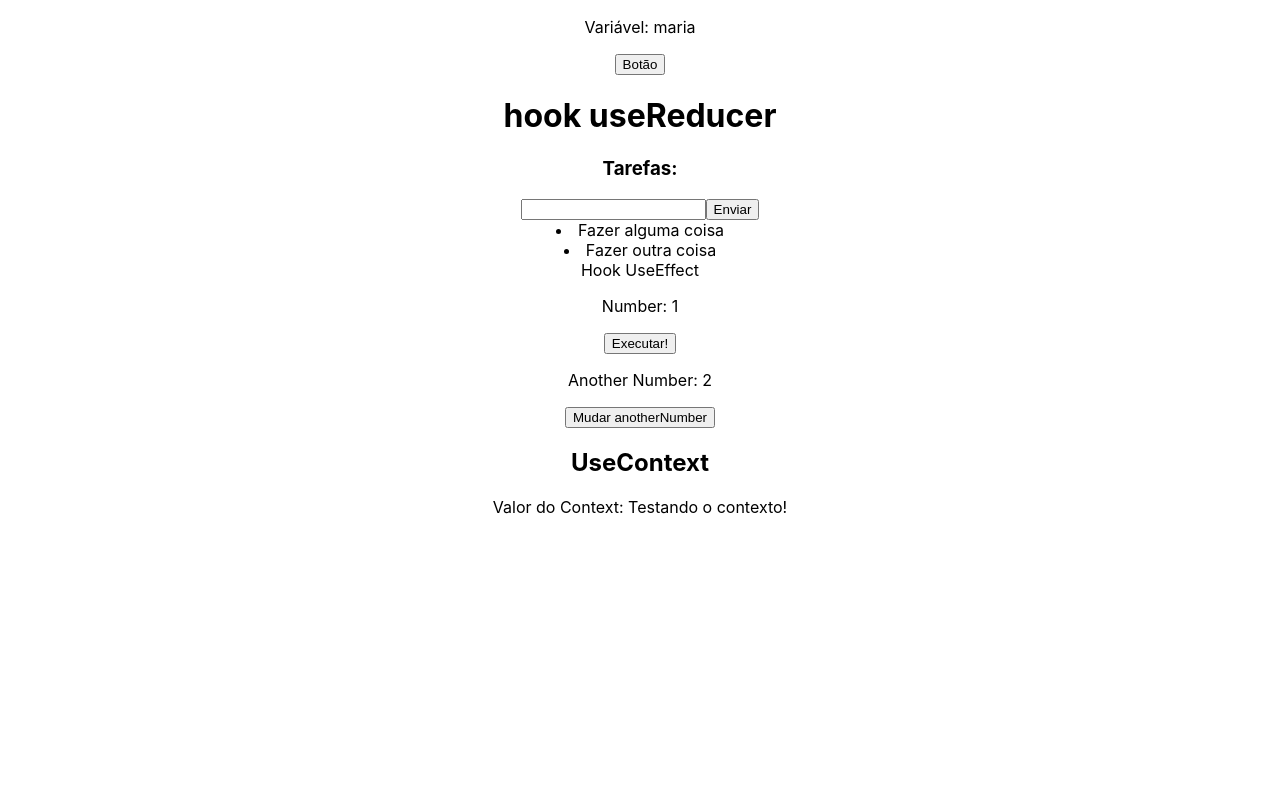
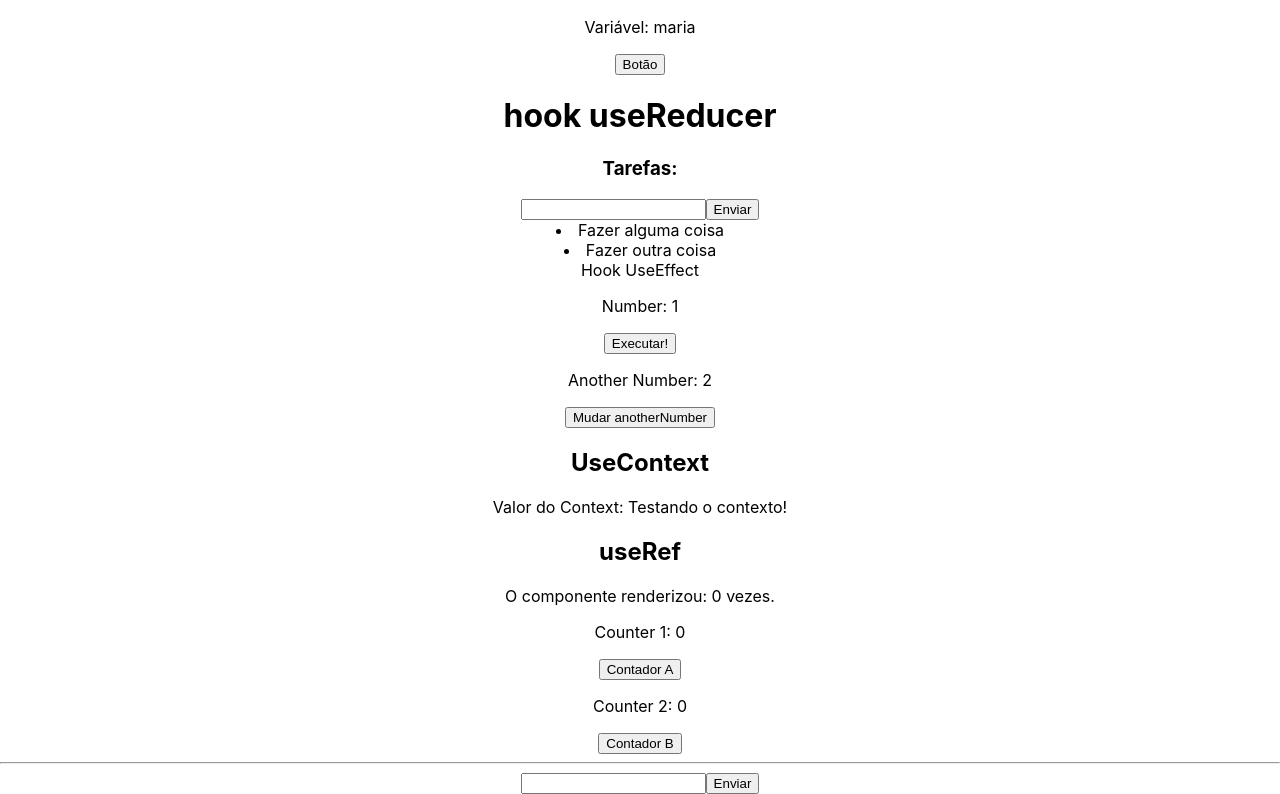
Before and after one commit to JessicaTroiano/react-hooks, a React (Create React App) app: page / in a window 1280 px wide. Shown: the part 206-1000 px from the top of the page. Before the commit the page ends 800 px from the top, so only its background shows below. Built offline with nearby package versions, Linux system fonts and the light colour scheme.

Commit message:
feat: add hook useRef

```diff
--- /dev/null
+++ b/src/componentes/HookUseRef.jsx
@@ -0,0 +1,39 @@
+import React, {useEffect, useState, useRef} from "react";
+
+const HookUseRef = () => {
+  const numberRef = useRef(0);
+  const [counter, setCounter] = useState(0);
+  const [counterB, setCounterB] = useState(0);
+
+  // roda o useEffect a cada vez que há uma atualização no componente!
+  useEffect(() => {
+    numberRef.current = numberRef.current + 1;
+  })
+
+  const inputRef = useRef();
+  const [text, setText] = useState("");
+
+  const handleSubmit = (e) => {
+    e.preventDefault();
+    setText("");
+    inputRef.current.focus();
+  }
+  return (
+    <>
+      <h2>useRef</h2>
+      <p>O componente renderizou: {numberRef.current} vezes.</p>
+      <p>Counter 1: {counter}</p>
+      <button onClick={() => setCounter(counter+1)}>Contador A</button>
+      <p>Counter 2: {counterB}</p>
+      <button onClick={() => setCounterB(counterB+1)}>Contador B</button>
+      <hr/>
+      <form onClick={handleSubmit}>
+        <input type="text" ref={inputRef} value={text} onChange={(e) => setText(e.target.value) }></input>
+        <input type="submit" value="Enviar" />
+      </form>
+
+    </>
+  )
+}
+
+export default HookUseRef;
--- a/src/pages/home.jsx
+++ b/src/pages/home.jsx
@@ -3,6 +3,7 @@ import HookUseEffect from "../componentes/HookUseEffect";
 import HookUseReducer from "../componentes/HookUseReducer";
 import UseStateHook from '../componentes/HookUseState';
 import { someContext } from "../componentes/HookUseContext";
+import HookUseRef from "../componentes/HookUseRef";
 
 const Home = () => {
   const {contextValue} =useContext(someContext);
@@ -19,6 +20,9 @@ const Home = () => {
         <h2>UseContext</h2>
         <p>Valor do Context: {contextValue}</p>
       </div>
+      <div>
+        <HookUseRef />
+      </div>
       </>
     )
 }
```
